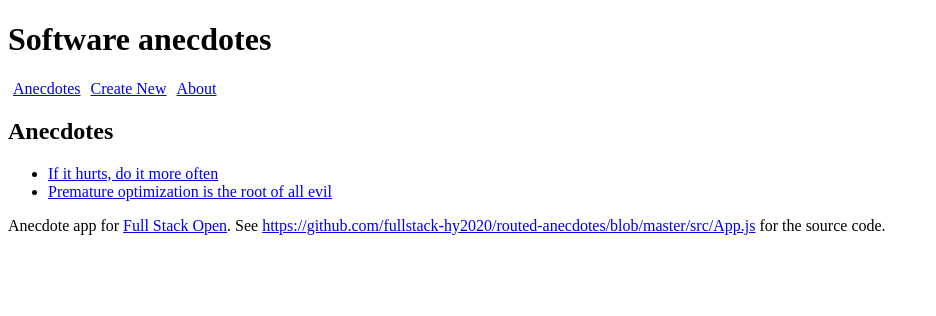
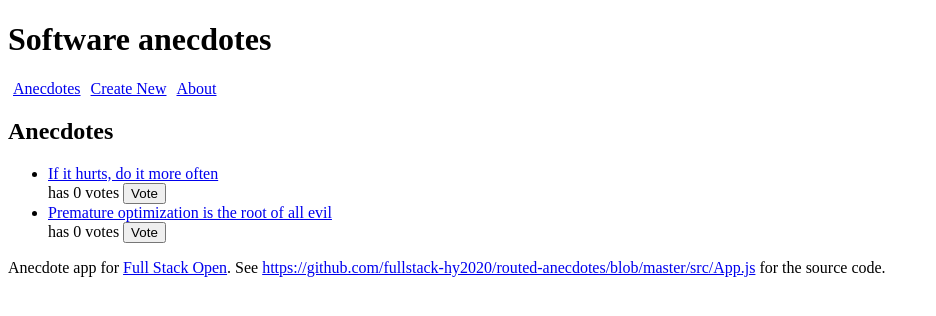
Before and after one commit to Magn3tism/routed-anecdotes, a React (Create React App) app: page / in a window 1280 px wide. Shown: the top 316 px of the page, without its empty margins (0-936 px from the left). Built offline with nearby package versions, Linux system fonts and the light colour scheme.

Commit message:
Add voting

```diff
--- a/src/App.js
+++ b/src/App.js
@@ -74,7 +74,10 @@ const App = () => {
           path="/anecdotes/:id"
           element={<Anecdote anecdote={anecdote} />}
         />
-        <Route path="/" element={<AnecdoteList anecdotes={anecdotes} />} />
+        <Route
+          path="/"
+          element={<AnecdoteList anecdotes={anecdotes} vote={vote} />}
+        />
         <Route
           path="/create"
           element={
--- a/src/components/anecdotes.js
+++ b/src/components/anecdotes.js
@@ -1,12 +1,22 @@
 import { Link } from "react-router-dom";
 
-const AnecdoteList = ({ anecdotes }) => (
+const AnecdoteList = ({ anecdotes, vote }) => (
   <div>
     <h2>Anecdotes</h2>
     <ul>
       {anecdotes.map((anecdote) => (
         <li key={anecdote.id}>
           <Link to={`/anecdotes/${anecdote.id}`}>{anecdote.content}</Link>
+          <div>
+            has {anecdote.votes} votes{" "}
+            <button
+              onClick={() => {
+                vote(anecdote.id);
+              }}
+            >
+              Vote
+            </button>
+          </div>
         </li>
       ))}
     </ul>
```
